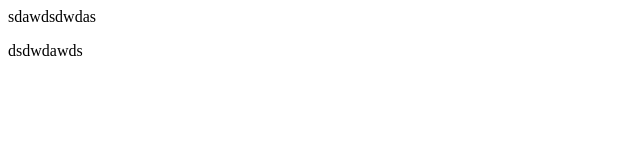
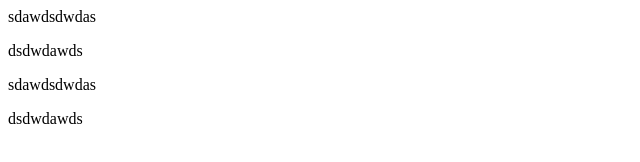
Before and after one commit to adnan-aji/pr1, a plain HTML site: page project.html in a window 1280 px wide. Shown: the whole page, without its empty margins (0-640 px from the left). Drawn offline with Linux system fonts and the light colour scheme.

Commit message:
21nov-12:53

```diff
--- a/project.html
+++ b/project.html
@@ -4,4 +4,6 @@
 <body>
     <p>sdawdsdwdas</p>
     <div>dsdwdawds</div>
+    <p>sdawdsdwdas</p>
+    <div>dsdwdawds</div>
 </body>
```
